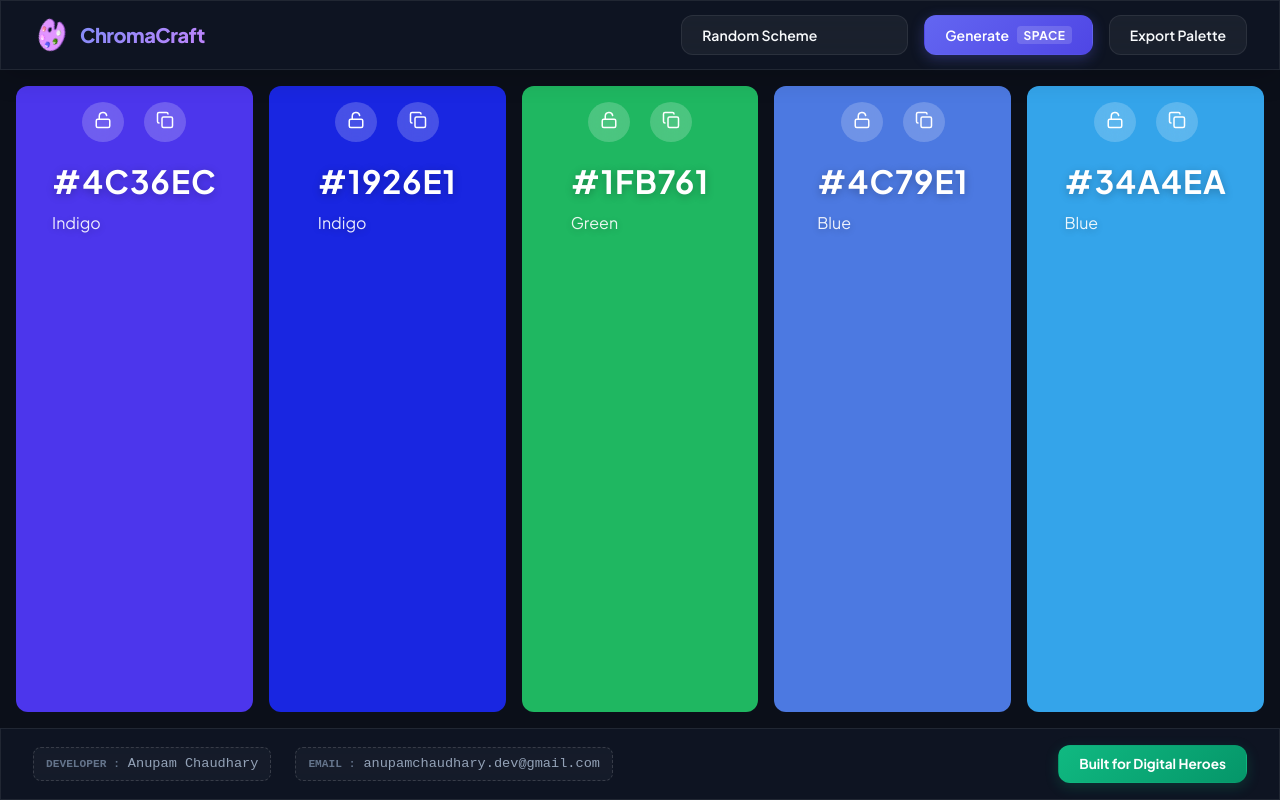
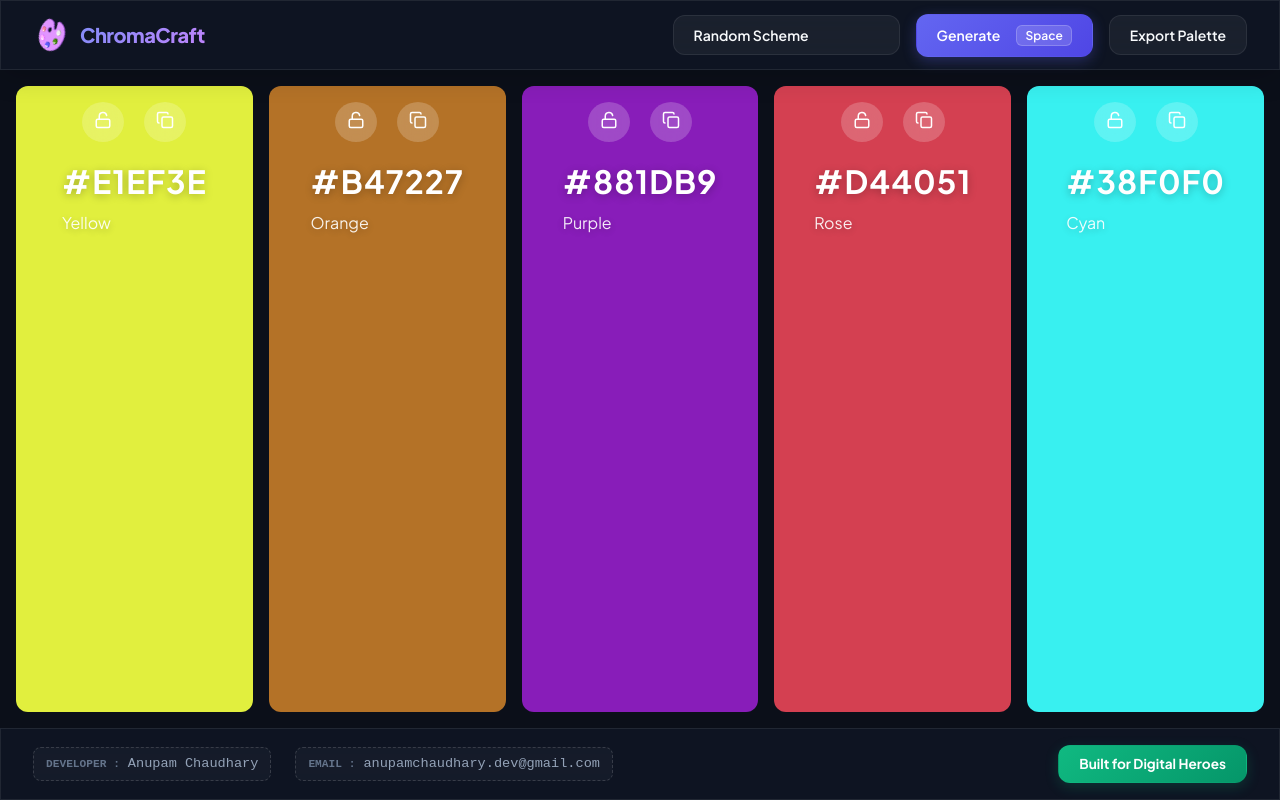
Before and after one commit to anupam311/chromacraft-digital-heroes-tool, a React (Vite) app: page / in a window 1280 px wide. Built offline with nearby package versions, Linux system fonts and the light colour scheme.

Commit message:
feat: add automatic and keyboard palette generation.

```diff
--- a/src/App.jsx
+++ b/src/App.jsx
@@ -1,4 +1,4 @@
-import React, { useState } from 'react';
+import React, { useState, useEffect } from 'react';
 import Header from './components/Header';
 import Footer from './components/Footer';
 import Column from './components/Column';
@@ -30,6 +30,29 @@ export default function App() {
       )
     );
   };
+
+  useEffect(() => {
+    handleGenerate();
+  }, [harmonyMode]);
+
+  useEffect(() => {
+    const handleKeyDown = (event) => {
+      const tag = document.activeElement.tagName;
+
+      if (tag === "INPUT" || tag === "TEXTAREA" || tag === "SELECT") return;
+
+      if (event.code === "Space") {
+        event.preventDefault();
+        handleGenerate();
+      }
+    };
+
+    window.addEventListener("keydown", handleKeyDown);
+
+    return () => {
+      window.removeEventListener("keydown", handleKeyDown);
+    };
+  }, [harmonyMode, colors]);
 
   const toggleLock = (index) => {
     setColors((previous) =>
--- a/src/index.css
+++ b/src/index.css
@@ -146,14 +146,14 @@ select.btn-secondary:hover {
   color: var(--text-primary);
 }
 
-.kbd-shortcut {
-  background: rgba(255, 255, 255, 0.15);
-  padding: 0.1rem 0.4rem;
-  border-radius: 4px;
-  font-size: 0.75rem;
-  font-weight: 700;
-  letter-spacing: 0.5px;
-  text-transform: uppercase;
+.kbd-shortcut{
+  margin-left:8px;
+  padding:2px 8px;
+  border-radius:6px;
+  background:rgba(255,255,255,.15);
+  border:1px solid rgba(255,255,255,.2);
+  font-size:.75rem;
+  font-weight:600;
 }
 
 /* Animations */
```
